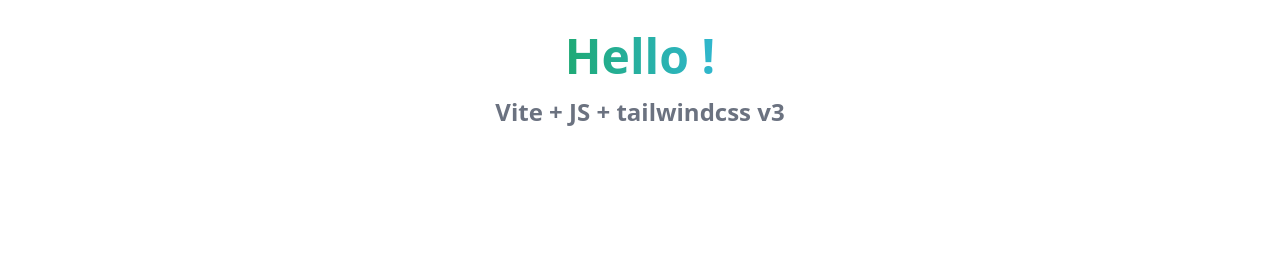
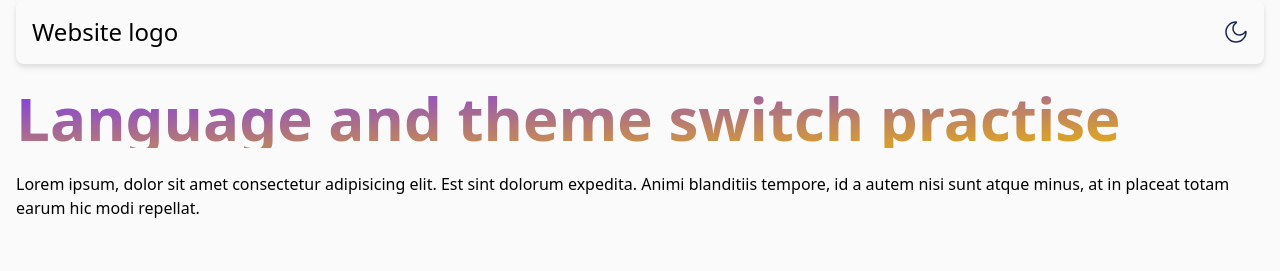
Before and after one commit to Sofiia-Novychenko/lang-and-theme-switcher, a website built with Vite: page index.html in a window 1280 px wide. Built offline with nearby package versions, Linux system fonts and the light colour scheme.

Commit message:
add primary markup

```diff
--- a/index.html
+++ b/index.html
@@ -9,21 +9,36 @@
     <title>Switch</title>
   </head>
   <body>
-    <div
-      id="app"
-      class="flex h-screen flex-col items-center justify-between py-8 text-center text-[#2c3e50] selection:bg-green-100"
+    <header
+      class="flex h-16 w-full flex-row content-center justify-between rounded-lg bg-zinc-50 p-4 drop-shadow-md"
     >
-      <div>
-        <h1
-          class="bg-gradient-to-r from-green-600 to-sky-400 bg-clip-text text-5xl font-black text-transparent selection:bg-transparent"
-        >
-          Hello !
-        </h1>
-        <h3 class="my-4 text-2xl font-bold text-gray-500">
-          Vite + JS + tailwindcss v3
-        </h3>
-      </div>
-    </div>
+      <a href="/" class="text-bold text-2xl">Website logo</a>
+      <!-- <nav class="">
+        <ul class="flex flex-row gap-4">
+          <li><a href="/" class="">About</a></li>
+          <li><a href="/" class="">Sourses</a></li>
+        </ul>
+      </nav> -->
+      <button>
+        <svg class="" width="24" height="24">
+          <use href="./src/img/icons/icons.svg#icon-moon"></use>
+        </svg>
+      </button>
+    </header>
+    <section class="py-6">
+      <h1
+        class="mb-6 bg-gradient-to-br from-violet-600 to-yellow-500 bg-clip-text text-6xl font-bold text-transparent"
+      >
+        Language and theme switch practise
+      </h1>
+      <p>
+        Lorem ipsum, dolor sit amet consectetur adipisicing elit. Est sint
+        dolorum expedita. Animi blanditiis tempore, id a autem nisi sunt atque
+        minus, at in placeat totam earum hic modi repellat.
+      </p>
+      <button></button><button></button>
+    </section>
+    <footer></footer>
     <script type="module" src="./src/js/main.js"></script>
   </body>
 </html>
--- a/src/css/index.css
+++ b/src/css/index.css
@@ -2,6 +2,15 @@
 @tailwind components;
 @tailwind utilities;
 
-a {
+/* a {
   @apply text-blue-500 hover:text-blue-400 hover:underline transition-all;
+} */
+
+:root {
+  --primary: #0284c7;
 }
+
+body {
+  background-color: #fafafa;
+  margin: 0 16px;
+}
```
Also changed, not shown: src/img/icons/icons.svg (added).
